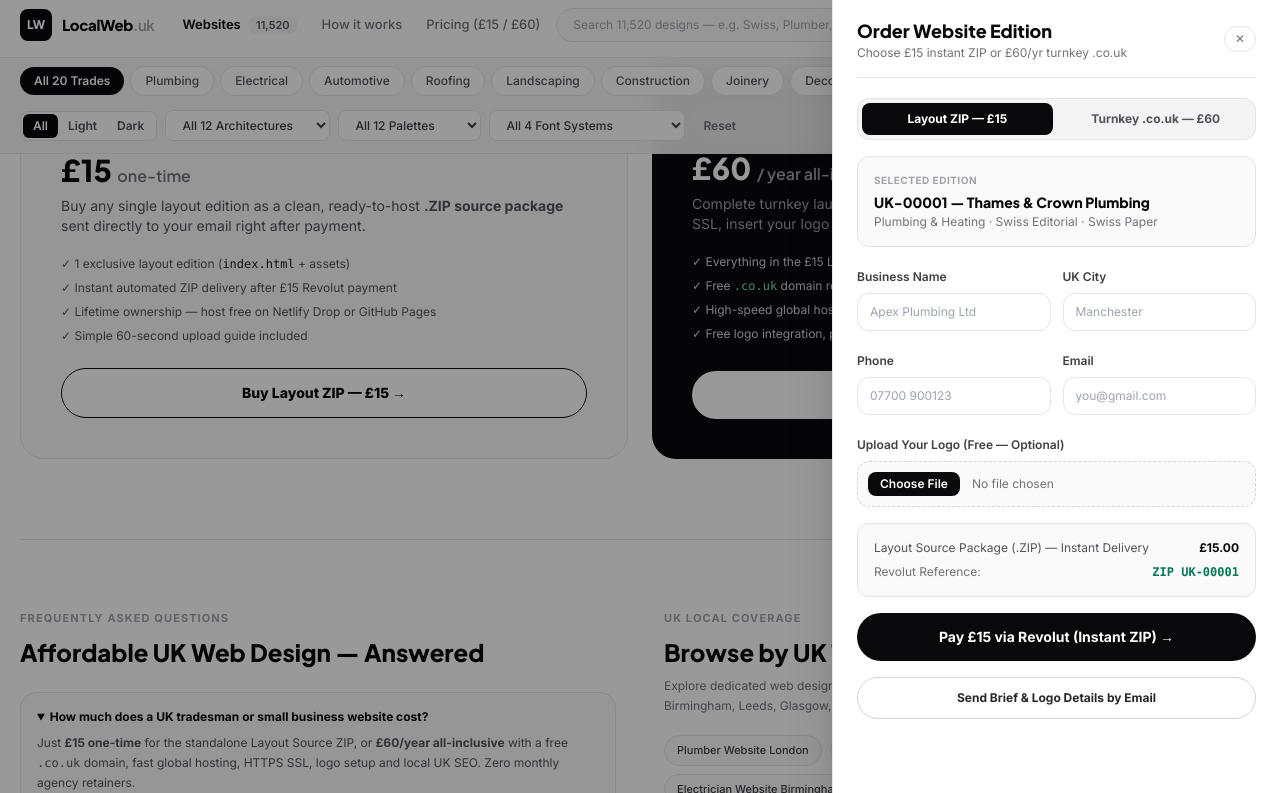
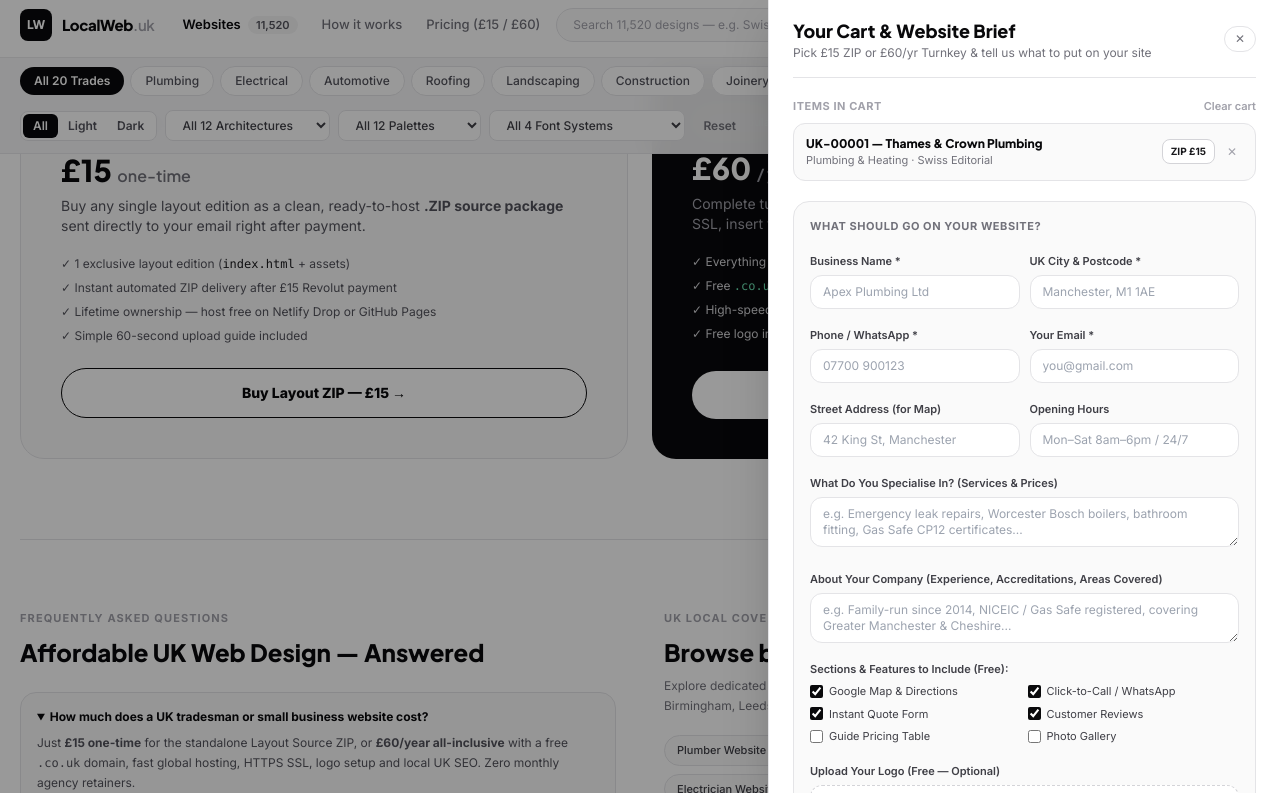
Before and after one commit to agentaiuk90-dotcom/uk-previews, a plain HTML site: page index.html in a window 1280 px wide. Both pictures are taken after a click on the button "Buy Layout ZIP — £15 →". Shown: the part 3802-4595 px from the top of the page. Drawn offline with nearby package versions, Linux system fonts and the light colour scheme.

Commit message:
Add multi-item shopping cart, full client website brief form (Google Map, hours, specialisations, features) & GitHub backlink README

```diff
--- a/index.html
+++ b/index.html
@@ -393,32 +393,30 @@
     </div>
   </footer>
 
-  <!-- Clean Editorial Slide-over Order Drawer -->
+  <!-- Clean Editorial Slide-over Shopping Cart + Full Client Website Brief Builder -->
   <div id="drawerBackdrop" onclick="closeDrawer()" class="fixed inset-0 z-50 hidden bg-black/40 backdrop-blur-xs"></div>
-  <aside id="orderDrawer" class="fixed right-0 top-0 z-50 hidden h-full w-full max-w-md overflow-y-auto border-l border-zinc-200 bg-white p-6 shadow-2xl">
+  <aside id="orderDrawer" class="fixed right-0 top-0 z-50 hidden h-full w-full max-w-lg overflow-y-auto border-l border-zinc-200 bg-white p-6 shadow-2xl">
     <div class="flex items-center justify-between border-b border-zinc-200 pb-4">
       <div>
-        <div class="font-display text-lg font-extrabold text-zinc-950">Order Website Edition</div>
-        <div class="text-xs text-zinc-500">Choose £15 instant ZIP or £60/yr turnkey .co.uk</div>
+        <div class="font-display text-lg font-extrabold text-zinc-950">Your Cart &amp; Website Brief</div>
+        <div class="text-xs text-zinc-500">Pick £15 ZIP or £60/yr Turnkey &amp; tell us what to put on your site</div>
       </div>
       <button onclick="closeDrawer()" class="rounded-full border border-zinc-200 px-2.5 py-1 text-xs text-zinc-500 hover:text-zinc-950 cursor-pointer">✕</button>
     </div>
 
-    <div class="mt-5 space-y-4">
-      <!-- Plan Switcher (£15 ZIP vs £60 Turnkey) -->
-      <div class="grid grid-cols-2 gap-2 rounded-xl border border-zinc-200 bg-zinc-100 p-1 text-xs font-bold">
-        <button id="planZipBtn" onclick="setPlan('zip')" class="rounded-lg py-2 text-zinc-600 hover:text-zinc-950 transition cursor-pointer">Layout ZIP — £15</button>
-        <button id="planTurnkeyBtn" onclick="setPlan('turnkey')" class="rounded-lg bg-zinc-950 py-2 text-white transition cursor-pointer">Turnkey .co.uk — £60</button>
+    <div class="mt-5 space-y-5">
+      <!-- Multi-item Shopping Cart -->
+      <div>
+        <div class="flex items-center justify-between mb-2">
+          <span class="text-[11px] font-bold uppercase tracking-wider text-zinc-400">Items in Cart</span>
+          <button onclick="clearCart()" class="text-[11px] font-semibold text-zinc-400 hover:text-rose-600 cursor-pointer">Clear cart</button>
+        </div>
+        <div id="cartItemsList" class="space-y-2"></div>
       </div>
 
-      <div class="rounded-xl border border-zinc-200 bg-zinc-50 p-4">
-        <div class="text-[10px] font-bold uppercase tracking-wider text-zinc-400">Selected Edition</div>
-        <div id="drawerLayoutTitle" class="mt-1 font-display text-sm font-extrabold text-zinc-950">UK-00001</div>
-        <div id="drawerLayoutMeta" class="text-xs text-zinc-500 mt-0.5"></div>
-      </div>
-
+      <!-- Desired .co.uk Domain (shown whenever a £60 Turnkey item is in cart) -->
       <div id="drawerDomainBlock">
-        <label class="text-xs font-semibold text-zinc-700">Desired .co.uk Domain</label>
+        <label class="text-xs font-semibold text-zinc-700">Desired .co.uk Domain (Included in £60/yr)</label>
         <div class="mt-1.5 flex gap-2">
           <input id="drawerDomain" type="text" placeholder="mybusiness.co.uk" class="flex-1 rounded-xl border border-zinc-200 px-3 py-2.5 text-xs text-zinc-950 focus:border-zinc-900 focus:outline-none" />
           <button onclick="checkDrawerDomain()" class="rounded-xl bg-zinc-950 px-3.5 text-xs font-bold text-white hover:bg-zinc-800 cursor-pointer">Check</button>
@@ -426,35 +424,74 @@
         <div id="drawerDomainStatus" class="mt-1.5 text-[11px] text-zinc-500"></div>
       </div>
 
-      <div class="grid grid-cols-2 gap-3">
+      <!-- Client Website Content & Features Brief -->
+      <div class="rounded-2xl border border-zinc-200 bg-[#fafafa] p-4 space-y-3">
+        <div class="text-[11px] font-bold uppercase tracking-wider text-zinc-500">What Should Go On Your Website?</div>
+
+        <div class="grid grid-cols-2 gap-2.5">
           <div>
-          <label class="text-xs font-semibold text-zinc-700">Business Name</label>
-          <input id="drawerBiz" type="text" placeholder="Apex Plumbing Ltd" class="mt-1.5 w-full rounded-xl border border-zinc-200 px-3 py-2.5 text-xs text-zinc-950 focus:border-zinc-900 focus:outline-none" />
+            <label class="text-[11px] font-semibold text-zinc-700">Business Name *</label>
+            <input id="drawerBiz" type="text" placeholder="Apex Plumbing Ltd" class="mt-1 w-full rounded-xl border border-zinc-200 bg-white px-3 py-2 text-xs text-zinc-950 focus:border-zinc-900 focus:outline-none" />
           </div>
           <div>
-          <label class="text-xs font-semibold text-zinc-700">UK City</label>
-          <input id="drawerCity" type="text" placeholder="Manchester" class="mt-1.5 w-full rounded-xl border border-zinc-200 px-3 py-2.5 text-xs text-zinc-950 focus:border-zinc-900 focus:outline-none" />
+            <label class="text-[11px] font-semibold text-zinc-700">UK City &amp; Postcode *</label>
+            <input id="drawerCity" type="text" placeholder="Manchester, M1 1AE" class="mt-1 w-full rounded-xl border border-zinc-200 bg-white px-3 py-2 text-xs text-zinc-950 focus:border-zinc-900 focus:outline-none" />
           </div>
         </div>
 
-      <div class="grid grid-cols-2 gap-3">
+        <div class="grid grid-cols-2 gap-2.5">
           <div>
-          <label class="text-xs font-semibold text-zinc-700">Phone</label>
-          <input id="drawerPhone" type="text" placeholder="07700 900123" class="mt-1.5 w-full rounded-xl border border-zinc-200 px-3 py-2.5 text-xs text-zinc-950 focus:border-zinc-900 focus:outline-none" />
+            <label class="text-[11px] font-semibold text-zinc-700">Phone / WhatsApp *</label>
+            <input id="drawerPhone" type="text" placeholder="07700 900123" class="mt-1 w-full rounded-xl border border-zinc-200 bg-white px-3 py-2 text-xs text-zinc-950 focus:border-zinc-900 focus:outline-none" />
           </div>
           <div>
-          <label class="text-xs font-semibold text-zinc-700">Email</label>
-          <input id="drawerEmail" type="email" placeholder="you@gmail.com" class="mt-1.5 w-full rounded-xl border border-zinc-200 px-3 py-2.5 text-xs text-zinc-950 focus:border-zinc-900 focus:outline-none" />
+            <label class="text-[11px] font-semibold text-zinc-700">Your Email *</label>
+            <input id="drawerEmail" type="email" placeholder="you@gmail.com" class="mt-1 w-full rounded-xl border border-zinc-200 bg-white px-3 py-2 text-xs text-zinc-950 focus:border-zinc-900 focus:outline-none" />
+          </div>
+        </div>
+
+        <div class="grid grid-cols-2 gap-2.5">
+          <div>
+            <label class="text-[11px] font-semibold text-zinc-700">Street Address (for Map)</label>
+            <input id="drawerAddress" type="text" placeholder="42 King St, Manchester" class="mt-1 w-full rounded-xl border border-zinc-200 bg-white px-3 py-2 text-xs text-zinc-950 focus:border-zinc-900 focus:outline-none" />
+          </div>
+          <div>
+            <label class="text-[11px] font-semibold text-zinc-700">Opening Hours</label>
+            <input id="drawerHours" type="text" placeholder="Mon–Sat 8am–6pm / 24/7" class="mt-1 w-full rounded-xl border border-zinc-200 bg-white px-3 py-2 text-xs text-zinc-950 focus:border-zinc-900 focus:outline-none" />
           </div>
         </div>
 
         <div>
-        <label class="text-xs font-semibold text-zinc-700">Upload Your Logo (Free — Optional)</label>
-        <input id="drawerLogo" type="file" accept="image/*" class="mt-1.5 block w-full rounded-xl border border-dashed border-zinc-300 bg-zinc-50 p-2.5 text-xs text-zinc-500 file:mr-3 file:rounded-lg file:border-0 file:bg-zinc-950 file:px-3 file:py-1 file:text-xs file:font-semibold file:text-white" />
+          <label class="text-[11px] font-semibold text-zinc-700">What Do You Specialise In? (Services &amp; Prices)</label>
+          <textarea id="drawerServices" rows="2" placeholder="e.g. Emergency leak repairs, Worcester Bosch boilers, bathroom fitting, Gas Safe CP12 certificates..." class="mt-1 w-full rounded-xl border border-zinc-200 bg-white px-3 py-2 text-xs text-zinc-950 focus:border-zinc-900 focus:outline-none"></textarea>
         </div>
 
+        <div>
+          <label class="text-[11px] font-semibold text-zinc-700">About Your Company (Experience, Accreditations, Areas Covered)</label>
+          <textarea id="drawerAbout" rows="2" placeholder="e.g. Family-run since 2014, NICEIC / Gas Safe registered, covering Greater Manchester &amp; Cheshire..." class="mt-1 w-full rounded-xl border border-zinc-200 bg-white px-3 py-2 text-xs text-zinc-950 focus:border-zinc-900 focus:outline-none"></textarea>
+        </div>
+
+        <div>
+          <div class="text-[11px] font-semibold text-zinc-700 mb-1.5">Sections &amp; Features to Include (Free):</div>
+          <div class="grid grid-cols-2 gap-1.5 text-[11px] text-zinc-700">
+            <label class="flex items-center gap-1.5 cursor-pointer"><input type="checkbox" class="feat-cb accent-zinc-950" value="Interactive Google Map & Directions" checked /> Google Map &amp; Directions</label>
+            <label class="flex items-center gap-1.5 cursor-pointer"><input type="checkbox" class="feat-cb accent-zinc-950" value="Click-to-Call & WhatsApp Button" checked /> Click-to-Call / WhatsApp</label>
+            <label class="flex items-center gap-1.5 cursor-pointer"><input type="checkbox" class="feat-cb accent-zinc-950" value="60-Second Free Quote Form" checked /> Instant Quote Form</label>
+            <label class="flex items-center gap-1.5 cursor-pointer"><input type="checkbox" class="feat-cb accent-zinc-950" value="Customer Reviews & Star Rating" checked /> Customer Reviews</label>
+            <label class="flex items-center gap-1.5 cursor-pointer"><input type="checkbox" class="feat-cb accent-zinc-950" value="Guide Pricing Table" /> Guide Pricing Table</label>
+            <label class="flex items-center gap-1.5 cursor-pointer"><input type="checkbox" class="feat-cb accent-zinc-950" value="Before & After Photo Gallery" /> Photo Gallery</label>
+          </div>
+        </div>
+
+        <div>
+          <label class="text-[11px] font-semibold text-zinc-700">Upload Your Logo (Free — Optional)</label>
+          <input id="drawerLogo" type="file" accept="image/*" class="mt-1 block w-full rounded-xl border border-dashed border-zinc-300 bg-white p-2 text-xs text-zinc-500 file:mr-3 file:rounded-lg file:border-0 file:bg-zinc-950 file:px-3 file:py-1 file:text-xs file:font-semibold file:text-white" />
+        </div>
+      </div>
+
+      <!-- Order Summary & Checkout -->
       <div class="rounded-xl border border-zinc-200 bg-zinc-50 p-4 text-xs space-y-2">
-        <div class="flex justify-between text-zinc-600"><span id="drawerSummaryLabel">Website + .co.uk + 1yr Hosting</span><strong id="drawerPriceLabel" class="text-zinc-950">£60.00</strong></div>
+        <div class="flex justify-between text-zinc-600"><span id="drawerSummaryLabel">Cart Total</span><strong id="drawerPriceLabel" class="text-base text-zinc-950">£60.00</strong></div>
         <div class="flex justify-between text-zinc-500"><span>Revolut Reference:</span><code id="orderRef" class="font-bold text-emerald-700">UK-00001</code></div>
       </div>
 
@@ -462,7 +499,7 @@
         Pay £60 via Revolut →
       </a>
       <button onclick="sendOrderEmail()" class="w-full rounded-full border border-zinc-300 py-3 text-xs font-bold text-zinc-800 hover:bg-zinc-100 transition cursor-pointer">
-        Send Brief &amp; Logo Details by Email
+        ✉ Send Complete Website Brief to Studio
       </button>
     </div>
   </aside>
@@ -472,7 +509,7 @@
     const E = window.UKLayoutEngine;
     const state = {
       industry: "all", mode: "all", arch: "all", palette: "all", font: "all", search: "",
-      pageSize: 24, shown: 24, filtered: [], selected: E.getLayoutByIndex(0), plan: "turnkey"
+      pageSize: 24, shown: 24, filtered: [], cart: [{ idx: 0, plan: "turnkey" }]
     };
 
     function init() {
@@ -586,47 +623,77 @@
     function loadMore() { state.shown += state.pageSize; renderGrid(); }
     function openRandomPreview() { window.location.href = `preview.html?id=${E.formatId(Math.floor(Math.random() * E.TOTAL_LAYOUTS))}`; }
     function selectAndOrder(idx, plan) {
-      state.selected = E.getLayoutByIndex(idx);
-      document.getElementById("bagCount").textContent = "1";
-      setPlan(plan || "turnkey");
+      const p = plan === "zip" ? "zip" : "turnkey";
+      const existing = state.cart.find(item => item.idx === idx);
+      if (existing) {
+        existing.plan = p;
+      } else {
+        state.cart.push({ idx, plan: p });
+      }
+      updateDrawer();
       openDrawer();
     }
 
     function setPlan(plan) {
-      state.plan = plan === "zip" ? "zip" : "turnkey";
-      const isZip = state.plan === "zip";
-      document.getElementById("planZipBtn").className = isZip
-        ? "rounded-lg bg-zinc-950 py-2 text-white transition cursor-pointer"
-        : "rounded-lg py-2 text-zinc-600 hover:text-zinc-950 transition cursor-pointer";
-      document.getElementById("planTurnkeyBtn").className = !isZip
-        ? "rounded-lg bg-zinc-950 py-2 text-white transition cursor-pointer"
-        : "rounded-lg py-2 text-zinc-600 hover:text-zinc-950 transition cursor-pointer";
-      document.getElementById("drawerDomainBlock").style.display = isZip ? "none" : "block";
+      const p = plan === "zip" ? "zip" : "turnkey";
+      if (!state.cart.length) state.cart.push({ idx: 0, plan: p });
+      else state.cart[state.cart.length - 1].plan = p;
+      updateDrawer();
+    }
+
+    function toggleCartItemPlan(pos) {
+      const item = state.cart[pos];
+      if (!item) return;
+      item.plan = item.plan === "zip" ? "turnkey" : "zip";
+      updateDrawer();
+    }
+
+    function removeCartItem(pos) {
+      state.cart.splice(pos, 1);
+      updateDrawer();
+    }
+
+    function clearCart() {
+      state.cart = [];
       updateDrawer();
     }
 
     function updateDrawer() {
-      const l = state.selected;
-      const isZip = state.plan === "zip";
-      document.getElementById("drawerLayoutTitle").textContent = `${l.code} — ${l.bizName}`;
-      document.getElementById("drawerLayoutMeta").textContent = `${l.industry.name} · ${l.arch.name} · ${l.palette.name}`;
+      document.getElementById("bagCount").textContent = String(state.cart.length);
+      const listEl = document.getElementById("cartItemsList");
+      if (!state.cart.length) {
+        listEl.innerHTML = `<div class="rounded-xl border border-dashed border-zinc-300 p-4 text-center text-xs text-zinc-500">Your cart is empty — click <strong>ZIP £15</strong> or <strong>Full £60</strong> on any layout in the gallery.</div>`;
+      } else {
+        listEl.innerHTML = state.cart.map((item, pos) => {
+          const l = E.getLayoutByIndex(item.idx);
+          const isZip = item.plan === "zip";
+          return `
+            <div class="flex items-center justify-between gap-2 rounded-xl border border-zinc-200 bg-zinc-50 p-3">
+              <div class="min-w-0">
+                <div class="truncate font-display text-xs font-extrabold text-zinc-950">${l.code} — ${l.bizName}</div>
+                <div class="truncate text-[11px] text-zinc-500">${l.industry.name} · ${l.arch.name}</div>
+              </div>
+              <div class="flex items-center gap-1.5 shrink-0">
+                <button onclick="toggleCartItemPlan(${pos})" class="rounded-lg border border-zinc-300 bg-white px-2 py-1 text-[10px] font-bold text-zinc-900 hover:bg-zinc-950 hover:text-white transition cursor-pointer" title="Click to switch £15 ZIP / £60 Turnkey">${isZip ? 'ZIP £15' : 'Full £60'}</button>
+                <button onclick="removeCartItem(${pos})" class="rounded-lg px-1.5 py-1 text-xs text-zinc-400 hover:text-rose-600 cursor-pointer">✕</button>
+              </div>
+            </div>`;
+        }).join("");
+      }
+
+      const hasTurnkey = state.cart.some(i => i.plan === "turnkey");
+      document.getElementById("drawerDomainBlock").style.display = hasTurnkey ? "block" : "none";
+
+      const total = state.cart.reduce((sum, i) => sum + (i.plan === "zip" ? 15 : 60), 0);
+      const codes = state.cart.map(i => E.formatId(i.idx) + (i.plan === "zip" ? "(ZIP)" : "(60)")).join(",");
       const dom = document.getElementById("drawerDomain").value.trim();
-      const email = document.getElementById("drawerEmail").value.trim();
-      if (isZip) {
-        document.getElementById("drawerSummaryLabel").textContent = "Layout Source Package (.ZIP) — Instant Delivery";
-        document.getElementById("drawerPriceLabel").textContent = "£15.00";
-        document.getElementById("orderRef").textContent = email ? `ZIP ${l.code} ${email}` : `ZIP ${l.code}`;
+
+      document.getElementById("drawerSummaryLabel").textContent = `${state.cart.length} item(s) in cart`;
+      document.getElementById("drawerPriceLabel").textContent = `£${total}.00`;
+      document.getElementById("orderRef").textContent = dom ? `${codes || 'ORDER'} | ${dom}` : (codes || 'UK-00001');
       const btn = document.getElementById("revolutPayBtn");
       btn.href = "https://revolut.me/mantosz90";
-        btn.textContent = "Pay £15 via Revolut (Instant ZIP) →";
-      } else {
-        document.getElementById("drawerSummaryLabel").textContent = "Website + .co.uk + 1yr Hosting + SSL";
-        document.getElementById("drawerPriceLabel").textContent = "£60.00";
-        document.getElementById("orderRef").textContent = dom ? `${l.code} | ${dom}` : l.code;
-        const btn = document.getElementById("revolutPayBtn");
-        btn.href = "https://revolut.me/mantosz90";
-        btn.textContent = "Pay £60 via Revolut (Turnkey) →";
-      }
+      btn.textContent = total > 0 ? `Pay £${total} via Revolut →` : "Pay via Revolut →";
     }
 
     function openDrawer() { updateDrawer(); document.getElementById("drawerBackdrop").classList.remove("hidden"); document.getElementById("orderDrawer").classList.remove("hidden"); }
@@ -678,14 +745,37 @@
     }
 
     function sendOrderEmail() {
-      const l = state.selected;
+      const total = state.cart.reduce((sum, i) => sum + (i.plan === "zip" ? 15 : 60), 0);
+      const itemsText = state.cart.map(i => {
+        const l = E.getLayoutByIndex(i.idx);
+        return `- ${l.code} (${l.bizName} / ${l.arch.name} / ${l.palette.name}) — ${i.plan === 'zip' ? '£15 ZIP' : '£60/yr Turnkey'}`;
+      }).join("\n") || "- (No layout selected yet)";
+      const features = Array.from(document.querySelectorAll(".feat-cb:checked")).map(cb => cb.value).join(", ") || "Standard";
       const biz = document.getElementById("drawerBiz").value || "(Business Name)";
-      const city = document.getElementById("drawerCity").value || "(City)";
-      const phone = document.getElementById("drawerPhone").value || "(Phone)";
+      const city = document.getElementById("drawerCity").value || "(City & Postcode)";
+      const address = document.getElementById("drawerAddress").value || "(Street Address for Map)";
+      const hours = document.getElementById("drawerHours").value || "(Opening Hours)";
+      const phone = document.getElementById("drawerPhone").value || "(Phone / WhatsApp)";
       const email = document.getElementById("drawerEmail").value || "(Email)";
+      const services = document.getElementById("drawerServices").value || "(Services & Specialisations)";
+      const about = document.getElementById("drawerAbout").value || "(About the Company)";
       const domain = document.getElementById("drawerDomain").value || "(Desired .co.uk)";
-      const subj = encodeURIComponent(`Turnkey Order £60 — ${l.code} — ${biz}`);
-      const body = encodeURIComponent(`Edition: ${l.code} (${l.industry.name} / ${l.arch.name} / ${l.palette.name})\nDomain: ${domain}\nBusiness: ${biz}\nCity: ${city}\nPhone: ${phone}\nEmail: ${email}`);
+      const subj = encodeURIComponent(`Entiu Store Order (£${total}) — ${biz}`);
+      const body = encodeURIComponent(
+        `ORDER SUMMARY (Total: £${total})\n${itemsText}\n\n` +
+        `BUSINESS DETAILS:\n` +
+        `Business Name: ${biz}\n` +
+        `City & Postcode: ${city}\n` +
+        `Address (Map): ${address}\n` +
+        `Opening Hours: ${hours}\n` +
+        `Phone / WhatsApp: ${phone}\n` +
+        `Email: ${email}\n` +
+        `Desired .co.uk Domain: ${domain}\n\n` +
+        `SPECIALISATIONS & SERVICES:\n${services}\n\n` +
+        `ABOUT THE COMPANY:\n${about}\n\n` +
+        `REQUESTED FEATURES:\n${features}\n\n` +
+        `(Attach your logo file to this email if you'd like us to include it.)`
+      );
       window.location.href = `mailto:agentaiuk90@gmail.com?subject=${subj}&body=${body}`;
     }
 
```
Also changed, not shown: 1 other file. Lines whose indentation alone changed are shown as unchanged.
